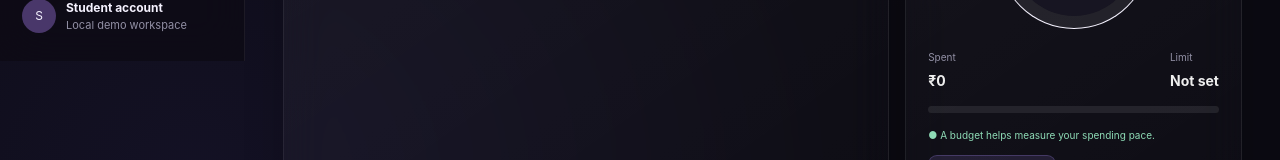
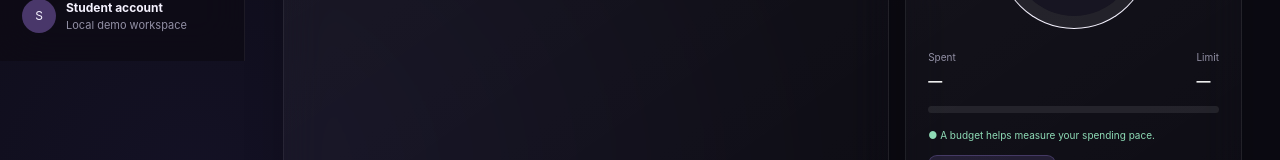
Before and after one commit to Shanky085/paisa-lens, a Next.js app in the folder frontend/: page / in a window 1280 px wide. Shown: the part 739-899 px from the top of the page. Built offline with nearby package versions, Linux system fonts and the light colour scheme; no server answers.

Commit message:
fix(ui): avoid showing zero budget data while offline

```diff
--- a/frontend/app/page.tsx
+++ b/frontend/app/page.tsx
@@ -196,7 +196,7 @@ export default function Dashboard() {
             <div className="ring" style={{ background: `conic-gradient(#b49aff 0 ${utilization}%, #ffffff14 ${utilization}% 100%)` }}>
               <div><b>{budgetConfigured ? `${summary?.budget_utilization ?? 0}%` : "—"}</b><small>used so far</small></div>
             </div>
-            <div className="budget-values"><span>Spent <b>{money(summary?.expenses)}</b></span><span>Limit <b>{budgetConfigured ? money(summary?.monthly_budget) : "Not set"}</b></span></div>
+            <div className="budget-values"><span>Spent <b>{summary ? money(summary.expenses) : "—"}</b></span><span>Limit <b>{!summary ? "—" : budgetConfigured ? money(summary.monthly_budget) : "Not set"}</b></span></div>
             <div className="progress"><i style={{ width: `${utilization}%` }} /></div>
             <p className={budgetConfigured && Number(summary?.budget_remaining) < 0 ? "warning-text" : "success"}>
               {budgetConfigured ? (Number(summary?.budget_remaining) < 0 ? "● You are over your monthly limit." : "● You're within your monthly budget.") : "● A budget helps measure your spending pace."}
```
